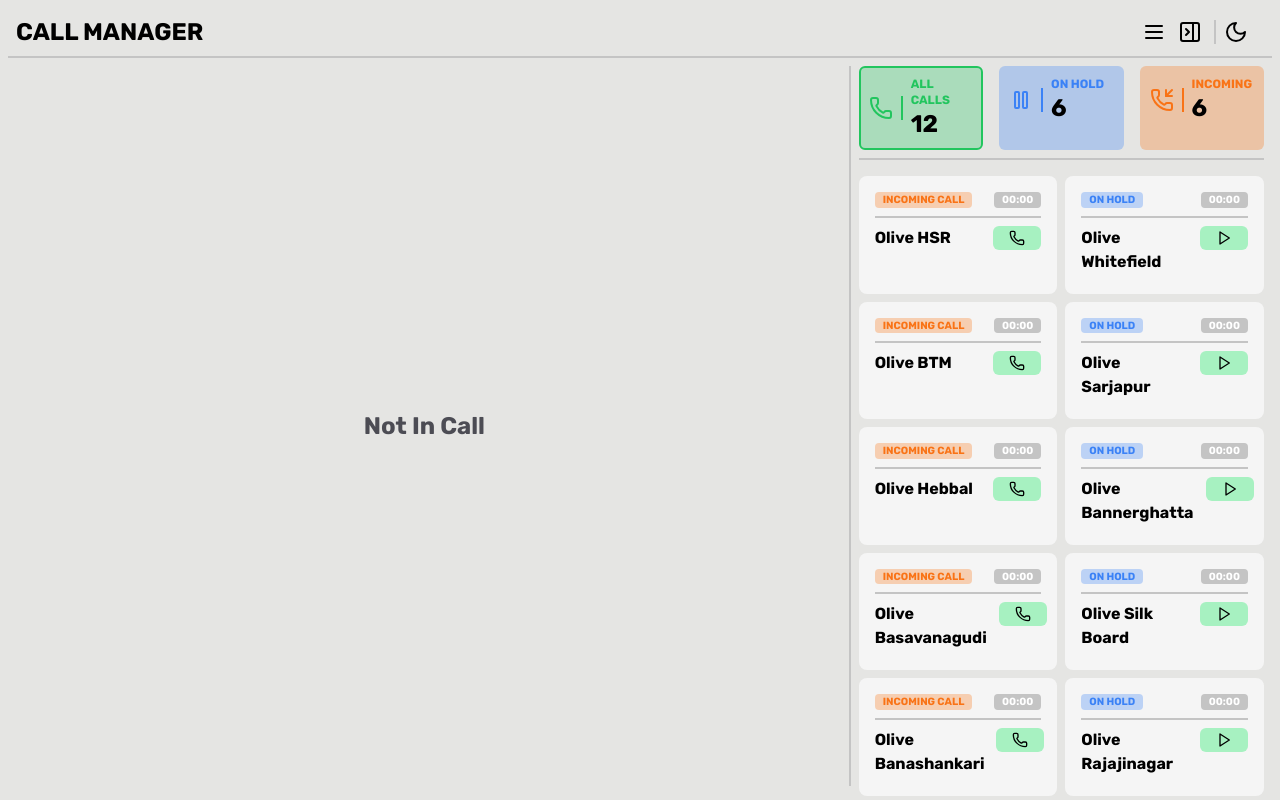
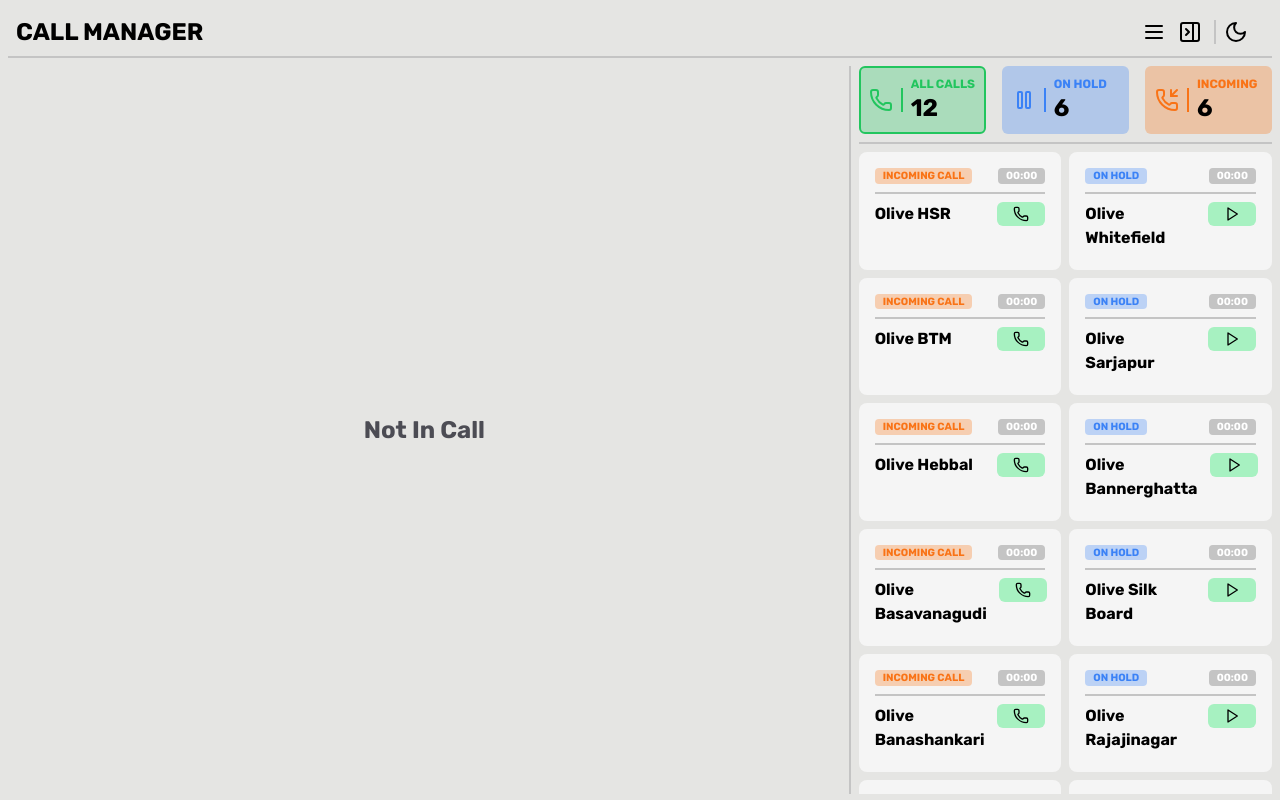
Before and after one commit to YARE0909/Orion-UI-Prototype, a Next.js app: page /call in a window 1280 px wide. Built offline with nearby package versions, Linux system fonts and the light colour scheme.

Commit message:
Minor UI change

```diff
--- a/src/pages/call/index.tsx
+++ b/src/pages/call/index.tsx
@@ -103,7 +103,7 @@ export default function Index() {
       </div>
       <div className="w-full h-full flex">
         {/* Left Panel */}
-        <div className={`h-[90vh] ${isRightPanelCollapsed ? 'w-full pr-0' : 'w-2/3'} transition-all duration-300 ease-in-out border-r-2 border-r-border pr-2`}>
+        <div className={`h-[91vh] ${isRightPanelCollapsed ? 'w-full pr-0' : 'w-2/3'} transition-all duration-300 ease-in-out border-r-2 border-r-border pr-2`}>
           {inCall ? (
             <div className="w-full h-full bg-black relative">
               <div className="w-fit h-16 bg-foreground absolute bottom-4 rounded-md left-1/2 transform -translate-x-1/2 flex space-x-2 items-center p-4">
@@ -154,11 +154,10 @@ export default function Index() {
         </div>
 
         {/* Right Panel */}
-        <div className={`transition-all duration-300 ease-in-out ${isRightPanelCollapsed ? 'w-20' : 'w-1/3 px-2'} h-full`}>
+        <div className={`transition-all duration-300 ease-in-out ${isRightPanelCollapsed ? 'w-20' : 'w-1/3 pl-2'} h-[91vh]`}>
           {/* Summary Section */}
           {!isRightPanelCollapsed && (
-
-            <div className=" h-full flex flex-col space-y-4 overflow-hidden">
+            <div className=" h-full flex flex-col space-y-2 overflow-hidden">
               <div className="w-full border-b-2 border-b-border pb-2 flex space-x-4">
                 <div
                   className={`w-full bg-green-500/30 hover:bg-green-500/50 duration-300 rounded-md p-2 cursor-pointer border-2 ${filter === "all" ? "border-green-500" : "border-transparent"}`}
```
